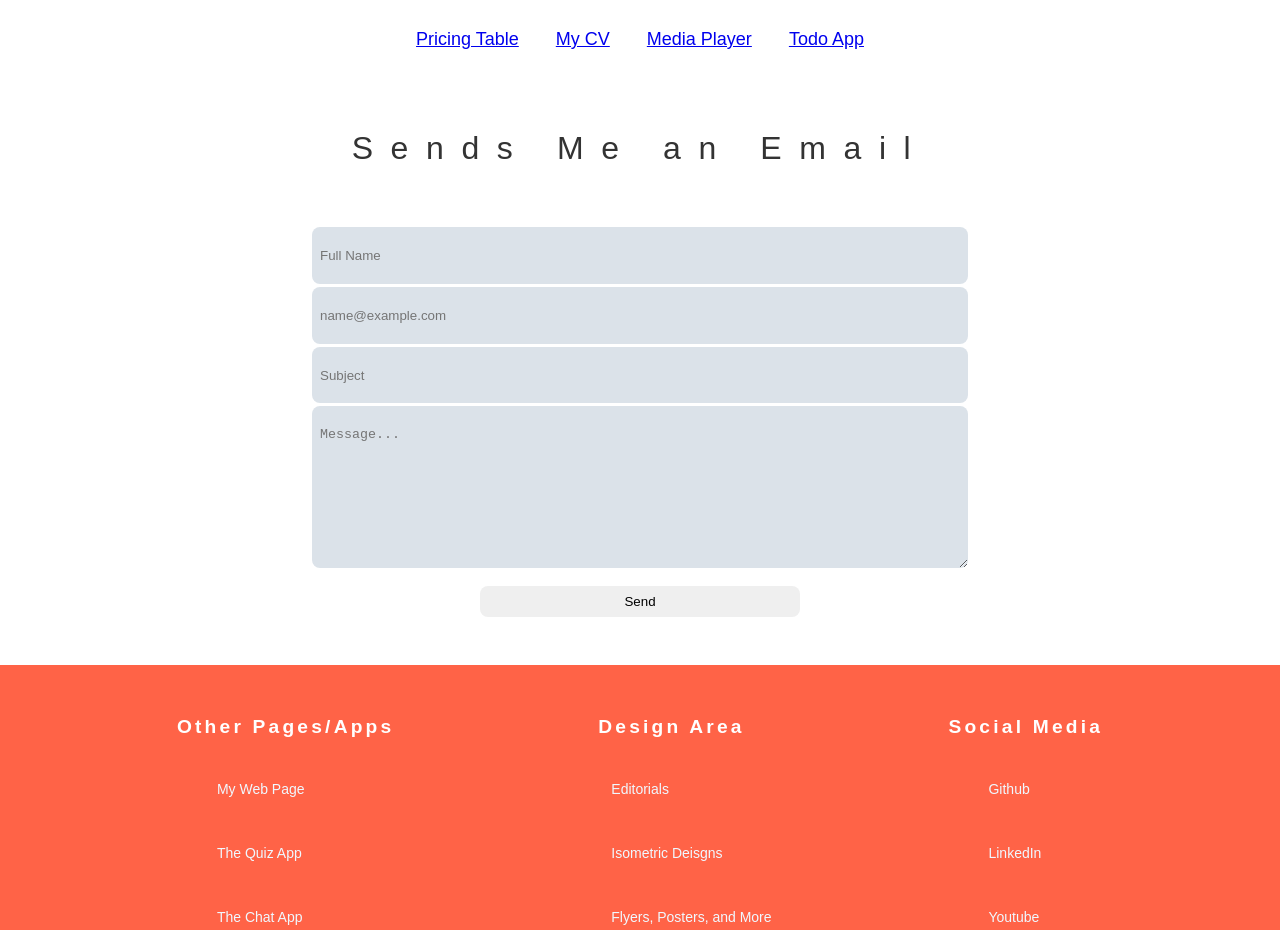
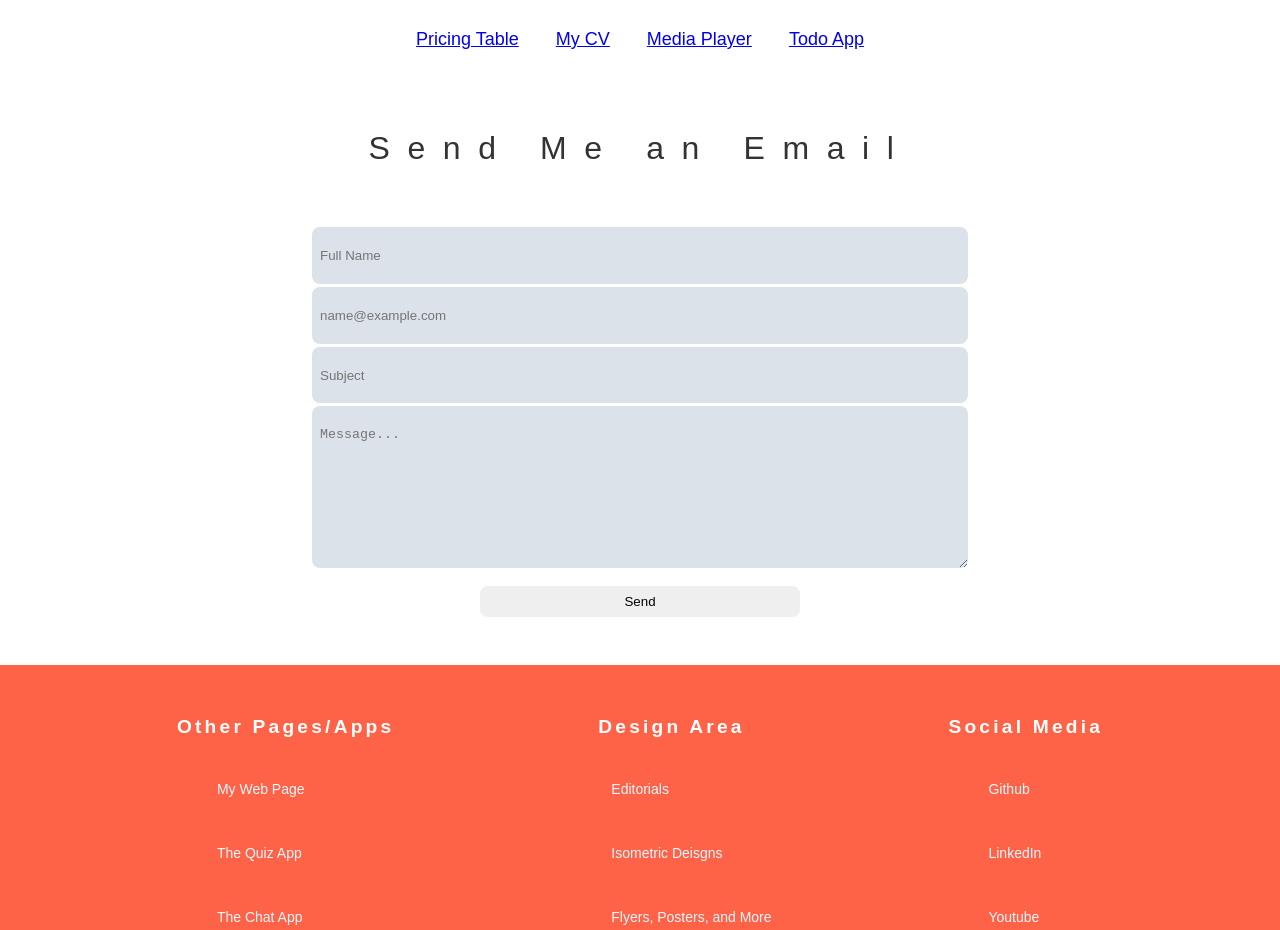
Before and after one commit to Zacchaeus-n/naaz-portfolio, a plain HTML site: page index.html in a window 1280 px wide. Shown: the part 2609-3539 px from the top of the page. Drawn offline with Linux system fonts and the light colour scheme.

Commit message:
Correct Spelling: Sends | Send

```diff
--- a/index.html
+++ b/index.html
@@ -257,7 +257,7 @@
         </div>
       </section>
       <section id="contact">
-          <h2>Sends Me an Email</h2>
+          <h2>Send Me an Email</h2>
           <div class="form_wrap">
             <form class="form">
             <input type="text" id="fullName" class="form-control" placeholder="Full Name" required autofocus />
```
